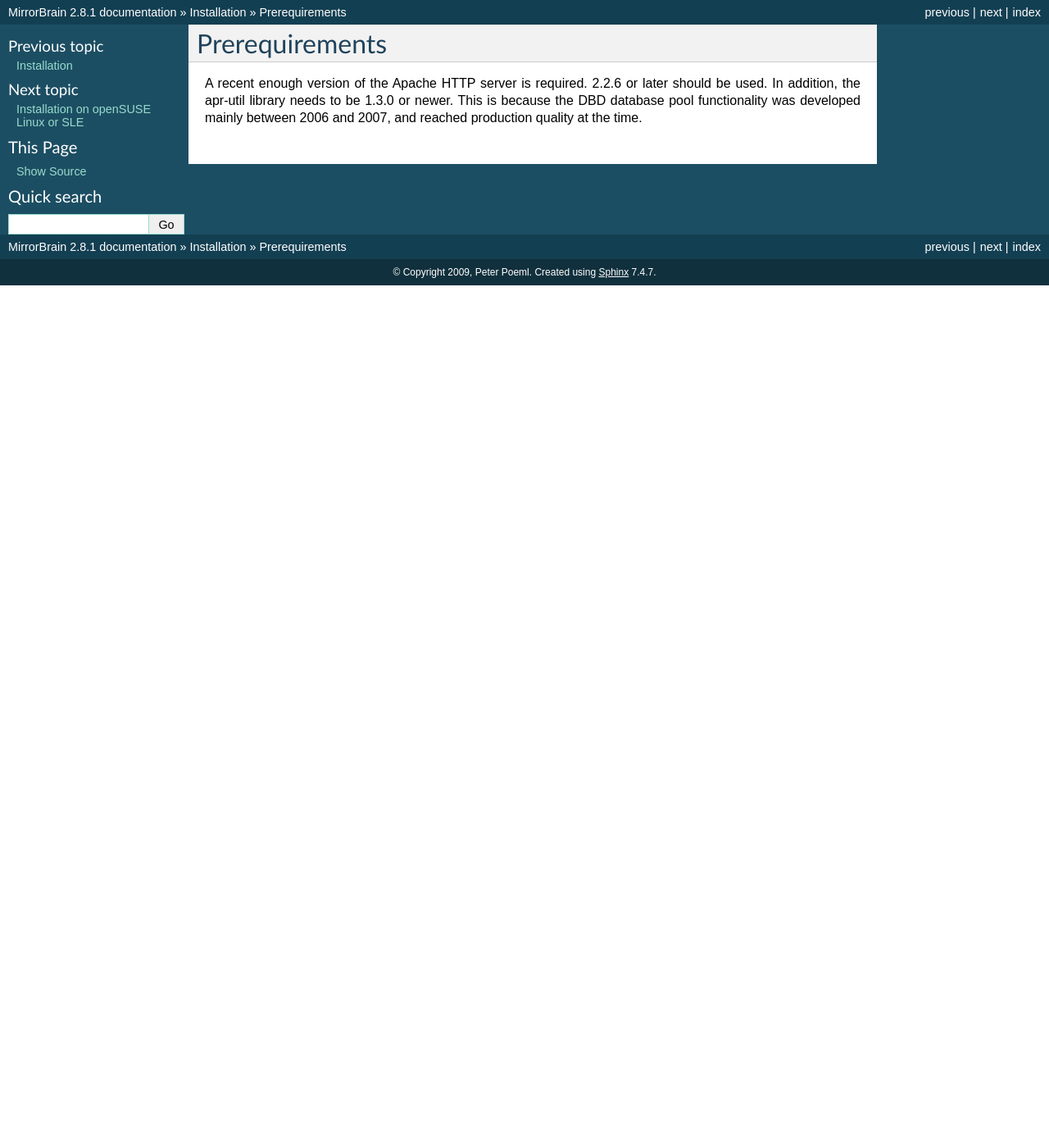
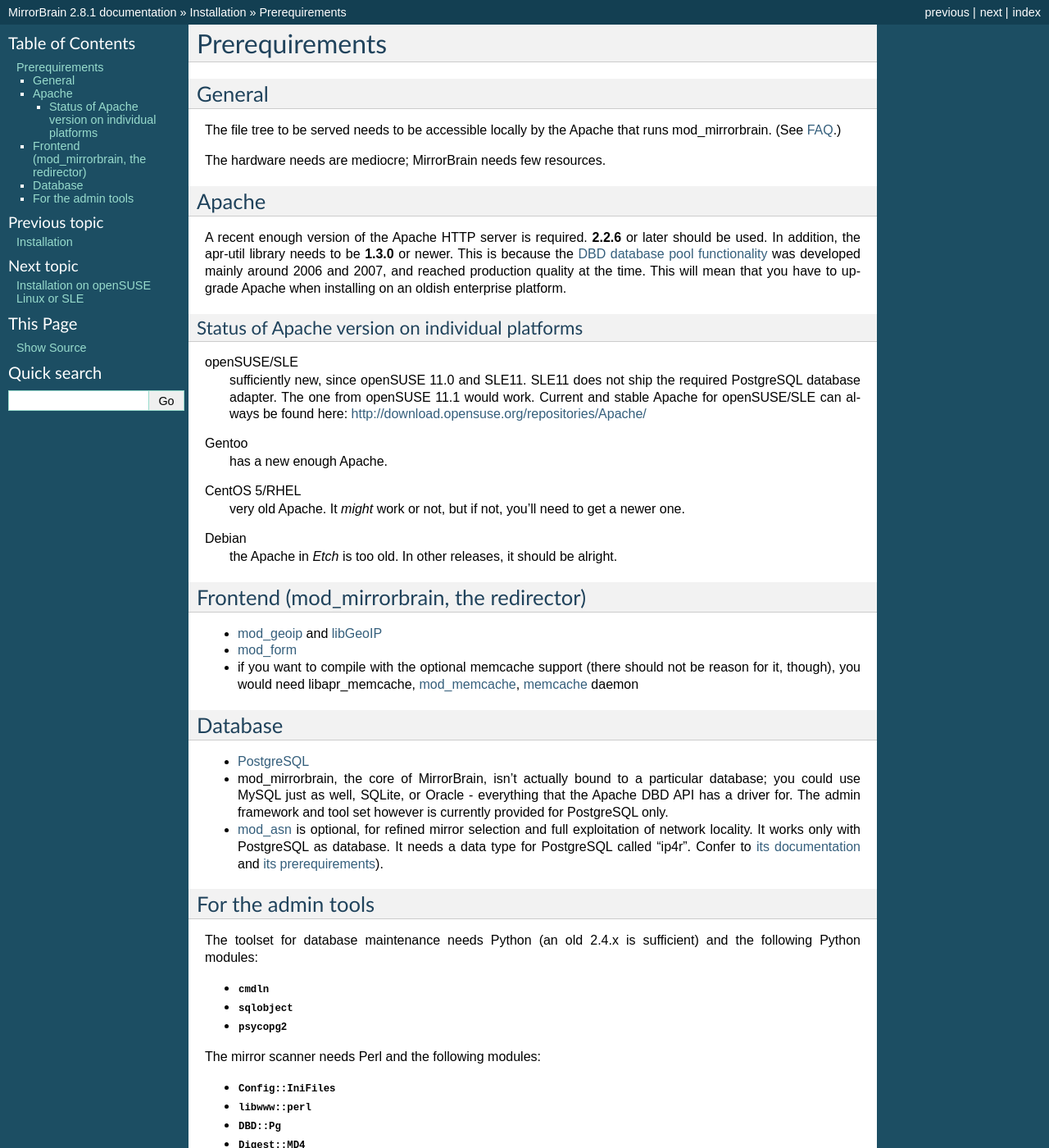
Before and after one commit to hayalci/mirrorbrain, a Sphinx documentation site: the page built from docs/installation/prerequirements.rst, in a window 1280 px wide and 1400 px high. Shown: the whole window at 82% size. Built offline with Sphinx 7.4.7, drawn with Linux system fonts in a browser that asks for light colours.

Commit message:
docs: - move the detailed list of prerequirements off the web site to documentation.   The web page was simplified to give more of an overview, and link here for   the full details. - fix the note about removed mod_asn dependency - improved the "installation from source" section
git-svn-id: http://svn.mirrorbrain.org/svn/mirrorbrain/trunk@7730 2d291e14-ff0c-0410-a3fa-d5caa9871f55

```diff
--- a/docs/installation/opensuse.rst
+++ b/docs/installation/opensuse.rst
@@ -75,9 +75,9 @@
 don't need to install mod_asn.
 
 .. note::
-   There was a bug in the :program:`mb` tool that it depends on the existance on
-   the database table ``pfx2asn`` which is created when mod_asn is installed. The
-   bug is going to be fixed in the 2.8.2 release.
+   There was a bug in the :program:`mb` tool that it depended on the existance on
+   a database table named ``pfx2asn`` which is created when mod_asn is installed. The
+   bug was fixed in the 2.9.0 release.
 
 To install mod_asn, refer to the `its documentation`__.
 
--- a/docs/installation/prerequirements.rst
+++ b/docs/installation/prerequirements.rst
@@ -1,7 +1,103 @@
+.. _prerequirements:
+
 Prerequirements
 ===============
 
-A recent enough version of the Apache HTTP server is required. 2.2.6 or later
-should be used. In addition, the apr-util library needs to be 1.3.0 or newer.
-This is because the DBD database pool functionality was developed mainly
-between 2006 and 2007, and reached production quality at the time.
+General
+-------
+
+The file tree to be served needs to be accessible locally by the Apache that
+runs mod_mirrorbrain. (See `FAQ`_.)
+
+The hardware needs are mediocre; MirrorBrain needs few resources.
+
+.. _`FAQ`: http://mirrorbrain.org/faq/#does-a-copy-of-the-mirrored-content-have-to-be-kept-locally
+
+
+Apache
+------
+
+A recent enough version of the Apache HTTP server is required. **2.2.6** or
+later should be used. In addition, the apr-util library needs to be **1.3.0**
+or newer. This is because the `DBD database pool functionality`_ was developed
+mainly around 2006 and 2007, and reached production quality at the time. This
+will mean that you have to upgrade Apache when installing on an oldish
+enterprise platform.
+
+.. _`DBD database pool functionality`: http://apache.webthing.com/database/
+
+
+Status of Apache version on individual platforms
+^^^^^^^^^^^^^^^^^^^^^^^^^^^^^^^^^^^^^^^^^^^^^^^^
+
+openSUSE/SLE
+    sufficiently new, since openSUSE 11.0 and SLE11. SLE11 does not ship
+    the required PostgreSQL database adapter. The one from openSUSE 11.1 would work.
+    Current and stable Apache for openSUSE/SLE can always be found here:
+    http://download.opensuse.org/repositories/Apache/
+
+Gentoo
+    has a new enough Apache.
+
+CentOS 5/RHEL
+    very old Apache. It *might* work or not, but if not, you'll need to get a
+    newer one.
+
+Debian
+    the Apache in *Etch* is too old. In other releases, it should be alright.
+
+
+Frontend (mod_mirrorbrain, the redirector)
+------------------------------------------
+
+* `mod_geoip`_ and `libGeoIP`_
+
+* `mod_form`_
+
+* if you want to compile with the optional memcache support (there
+  should not be reason for it, though), you would need
+  libapr_memcache, `mod_memcache`_, `memcache`_ daemon
+
+.. _`mod_form`: http://apache.webthing.com/mod_form/
+.. _`mod_geoip`: http://www.maxmind.com/app/mod_geoip
+.. _`libGeoIP`: http://www.maxmind.com/app/c
+.. _`mod_memcache`: http://code.google.com/p/modmemcache/
+.. _`memcache`: http://www.danga.com/memcached/
+
+
+Database
+--------
+
+* `PostgreSQL`_
+
+* mod_mirrorbrain, the core of MirrorBrain, isn't actually bound to a particular
+  database; you could use MySQL just as well, SQLite, or Oracle - everything that the
+  Apache DBD API has a driver for. The admin framework and tool set
+  however is currently provided for PostgreSQL only.
+
+* `mod_asn`_ is optional, for refined mirror selection and full exploitation
+  of network locality. It works only with PostgreSQL as database. It needs a data
+  type for PostgreSQL called "ip4r". Confer to `its documentation`_ and `its prerequirements`_).
+
+.. _`PostgreSQL`: http://www.postgresql.org/
+.. _`mod_asn`: http://mirrorbrain.org/mod_asn/
+.. _`its documentation`: http://mirrorbrain.org/mod_asn/docs/
+.. _`its prerequirements`: http://mirrorbrain.org/mod_asn/docs/installation/#prerequirements
+
+
+For the admin tools
+-------------------
+
+The toolset for database maintenance needs Python (an old 2.4.x is sufficient) and the following Python modules:
+
+* :mod:`cmdln`
+* :mod:`sqlobject`
+* :mod:`psycopg2`
+
+The mirror scanner needs Perl and the following modules:
+
+* :mod:`Config::IniFiles`
+* :mod:`libwww::perl`
+* :mod:`DBD::Pg`
+* :mod:`Digest::MD4`
+* :mod:`Date::Parse`
```
Also changed, not shown: docs/installation/source.rst (+41 -23 lines).
